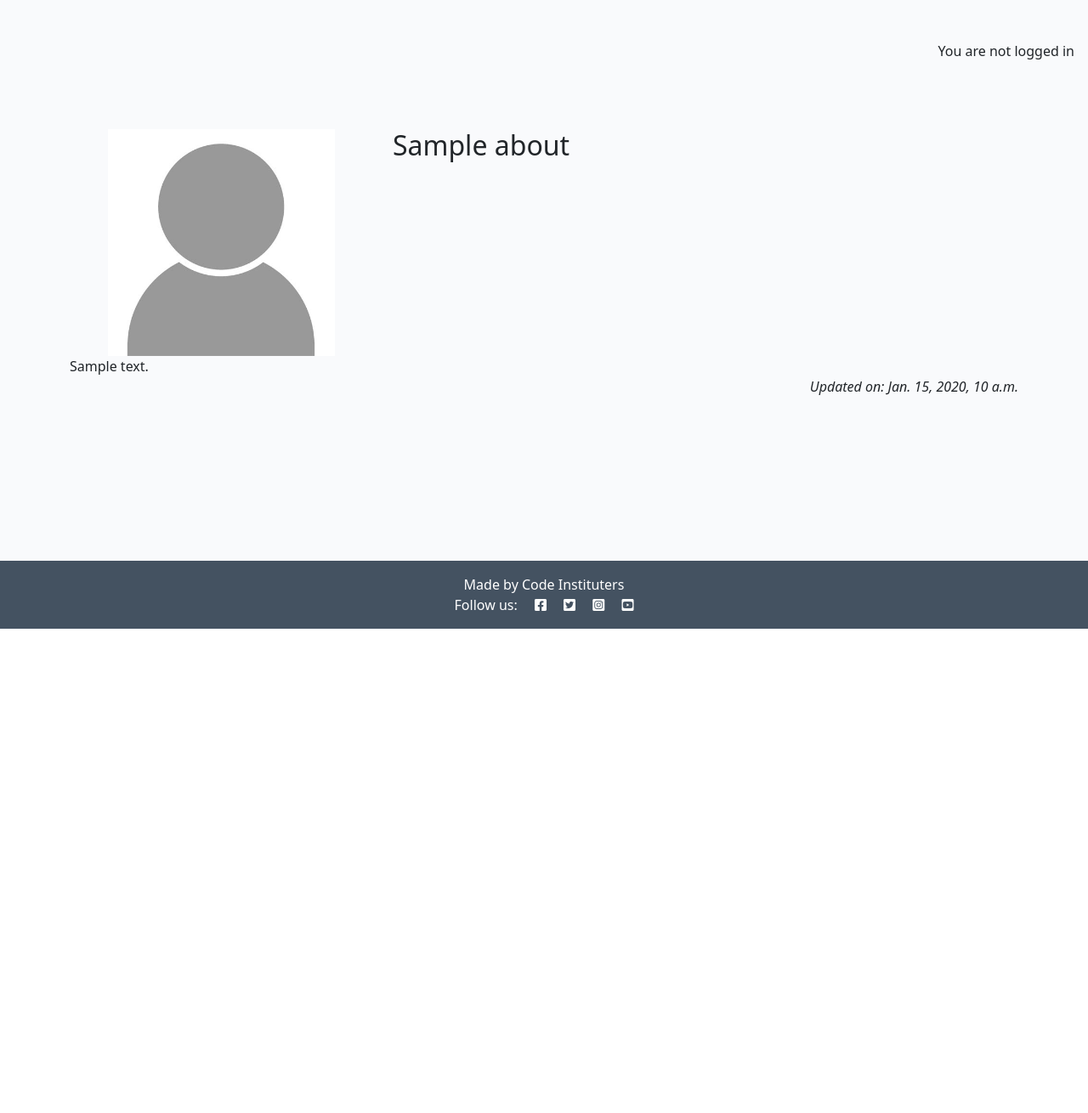
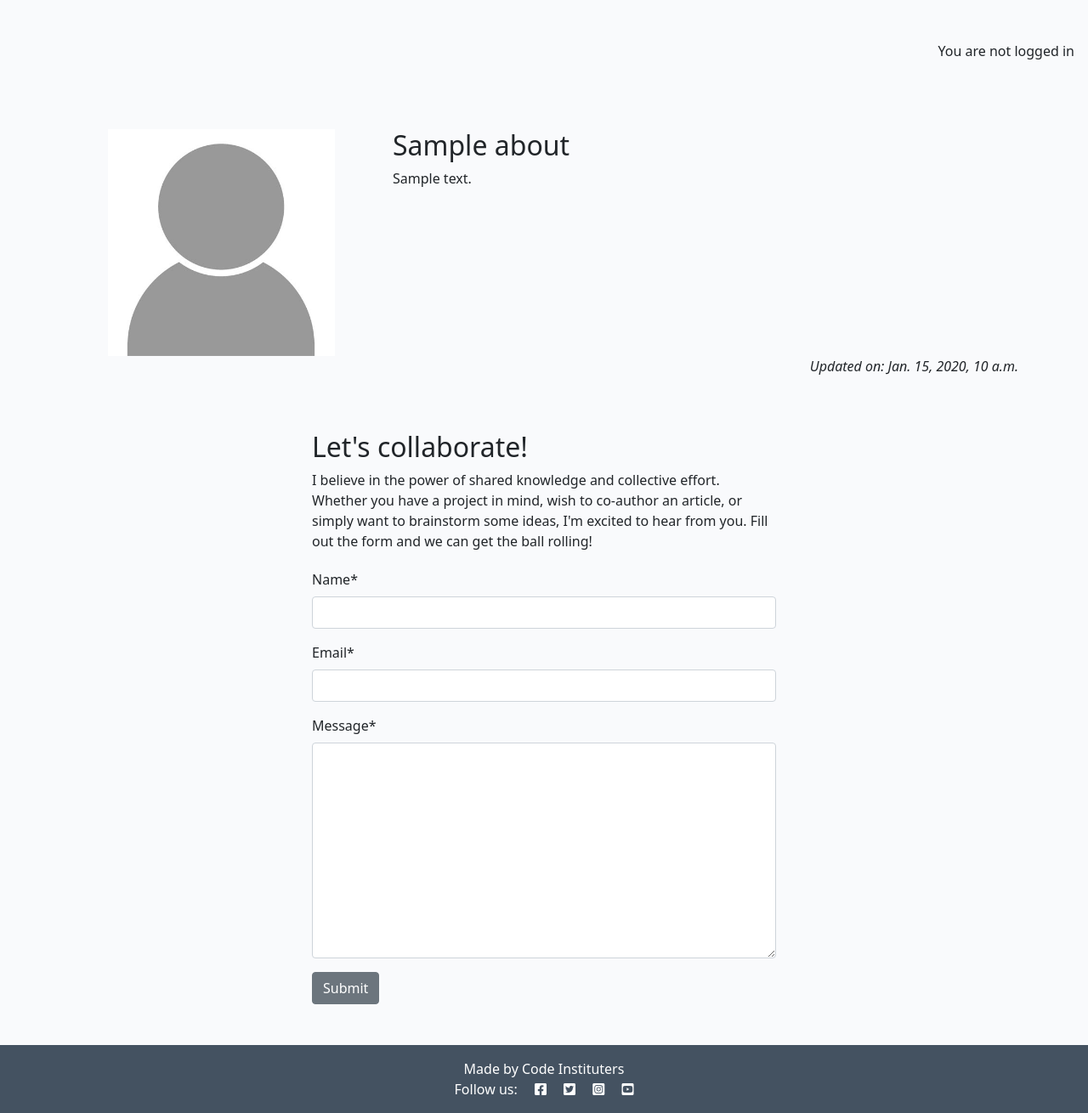
Before and after one commit to asyaharoyan/django-blog, a Django app: page /about/ in a window 1280 px wide. Shown: the part 60-1370 px from the top of the page at 85% size. Before the commit the page ends 800 px from the top, so only its background shows below. Run offline with Django 4.2, Linux system fonts and the light colour scheme; tables that the repository leaves empty hold one stand-in row (values such as "Sample post"); some libraries are stand-ins or nearby versions.

Commit message:
Add collaboration form and wire up with the back end

```diff
--- /dev/null
+++ b/about/forms.py
@@ -0,0 +1,7 @@
+from .models import CollaborateRequest
+from django import forms
+
+class CollaborateForm(forms.ModelForm):
+    class Meta:
+        model = CollaborateRequest
+        fields = ('name', 'email', 'message')
--- a/about/models.py
+++ b/about/models.py
@@ -1,10 +1,22 @@
 from django.db import models
 
 # Create your models here.
+
+
 class About(models.Model):
-    title = models.CharField(max_length=200, unique=True)
+    title = models.CharField(max_length=200)
+    updated_on = models.DateTimeField(auto_now=True)
     content = models.TextField()
-    updated_on = models.DateTimeField(auto_now=True)
 
     def __str__(self):
         return self.title
+
+
+class CollaborateRequest(models.Model):
+    name = models.CharField(max_length=200)
+    email = models.EmailField()
+    message = models.TextField()
+    read = models.BooleanField(default=False)
+
+    def __str__(self):
+        return f"Collaboration request from {self.name}"
--- a/about/templates/about/about.html
+++ b/about/templates/about/about.html
@@ -1,23 +1,43 @@
 {% extends 'base.html' %}
+{% load static %}
+{% load crispy_forms_tags %}
+
 {% block content %}
-{% load static %}
 <div class="container mt-5">
     <div class="row">
-        <div class="col-4 text-center">
+        <div class="col-12 col-md-4 text-center">
             <img src="{% static 'images/nobody.jpg' %}" width="75%">
         </div>
-        <div class="col-8">
-            <!-- Title goes between these h2 tags -->
+        <div class="col-12 col-md-8">
             <h2>{{ about.title }}</h2>
-            <!-- Content goes directly underneath this -->
+            {{ about.content | safe }}
         </div>
     </div>
     <div class="row">
         <div class="col text-right">
-            <!-- Updated on field goes in here -->
-            {{ about.content | safe }}
-            <p class="text-end"><em>Updated on: {{ about.updated_on }}</em></p>
+          <!-- Updated on field goes in here -->
+
+          <p class="text-end"><em>Updated on: {{ about.updated_on }}</em></p>
         </div>
-      </div>
+    </div>
+    <div class="row justify-content-center">
+        <div class="col-12 col-md-6 my-5">
+            <h2>Let's collaborate!</h2>
+            <p>I believe in the power of shared knowledge and collective effort.
+                Whether you have a project in mind, wish to co-author
+                an article, or simply want to brainstorm some ideas,
+                I'm excited to hear from you. Fill out the form
+                and we can get the ball rolling!</p>
+
+                <form id="collaborateForm" method="post"
+            style="margin-top: 1.3em;">
+            {{ collaborate_form | crispy }}
+            {% csrf_token %}
+            <button id="submitButton" type="submit"
+              class="btn btn-secondary">Submit</button>
+          </form>
+
+        </div>
+    </div>
 </div>
 {% endblock content %}
--- a/about/views.py
+++ b/about/views.py
@@ -1,15 +1,29 @@
 from django.shortcuts import render
 from .models import About
+from django.contrib import messages
+from .forms import CollaborateForm
 
 # Create your views here.
 def about_me(request):
     """
     Renders the About page
     """
+    if request.method == "POST":
+        collaborate_form = CollaborateForm(data=request.POST)
+        if collaborate_form.is_valid():
+            collaborate_form.save()
+            messages.add_message(
+                request, messages.SUCCESS,
+                'Collaboration request received! I endeavour to respond within 2 working days.'
+            )
+
     about = About.objects.all().order_by('-updated_on').first()
+    collaborate_form = CollaborateForm()
 
     return render(
         request,
         "about/about.html",
-        {"about": about},
+        {"about": about,
+        "collaborate_form": collaborate_form,
+        },
     )
```
Also changed, not shown: about/admin.py (+14 -0 lines), about/migrations/0003_collaboraterequest_alter_about_title.py (added).
